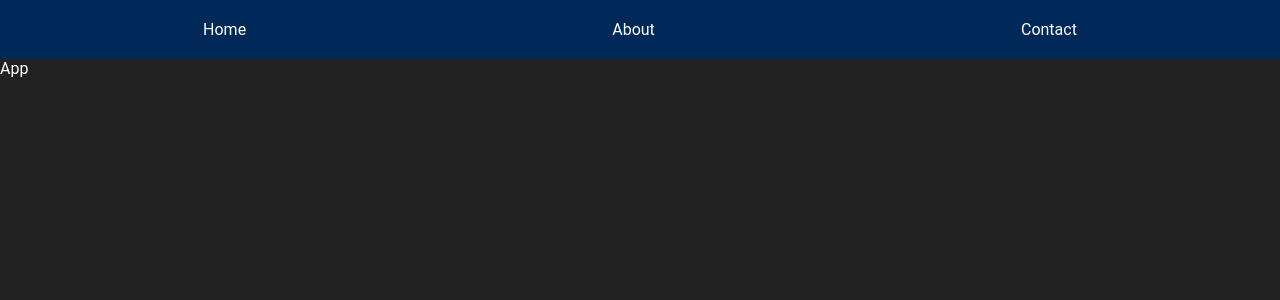
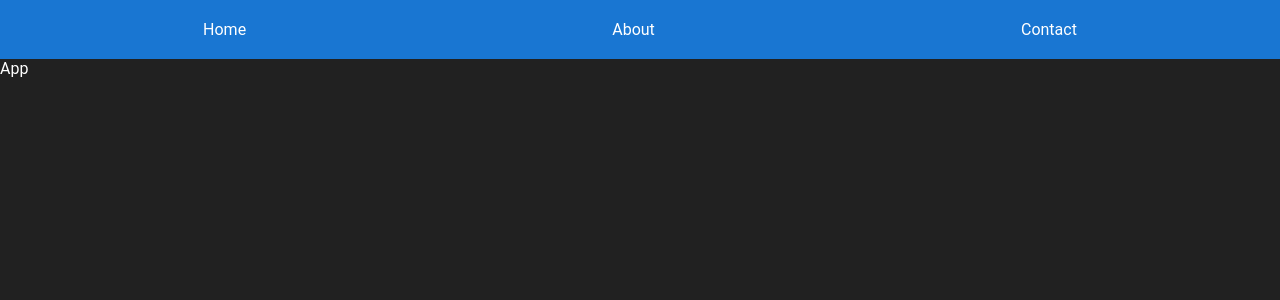
Before and after one commit to Bath-Hack-2024/Webapp-Frontend, a React (Vite) app: page / in a window 1280 px wide. Shown: the top 300 px of the page. Built offline with nearby package versions, Linux system fonts and the light colour scheme.

Commit message:
change header colour

```diff
--- a/src/css/Header.css
+++ b/src/css/Header.css
@@ -3,5 +3,5 @@
   justify-content: space-around;
   align-items: center;
   padding: 20px;
-  background-color: var(--highlight-dark);
+  background-color: var(--highlight);
 }
```
